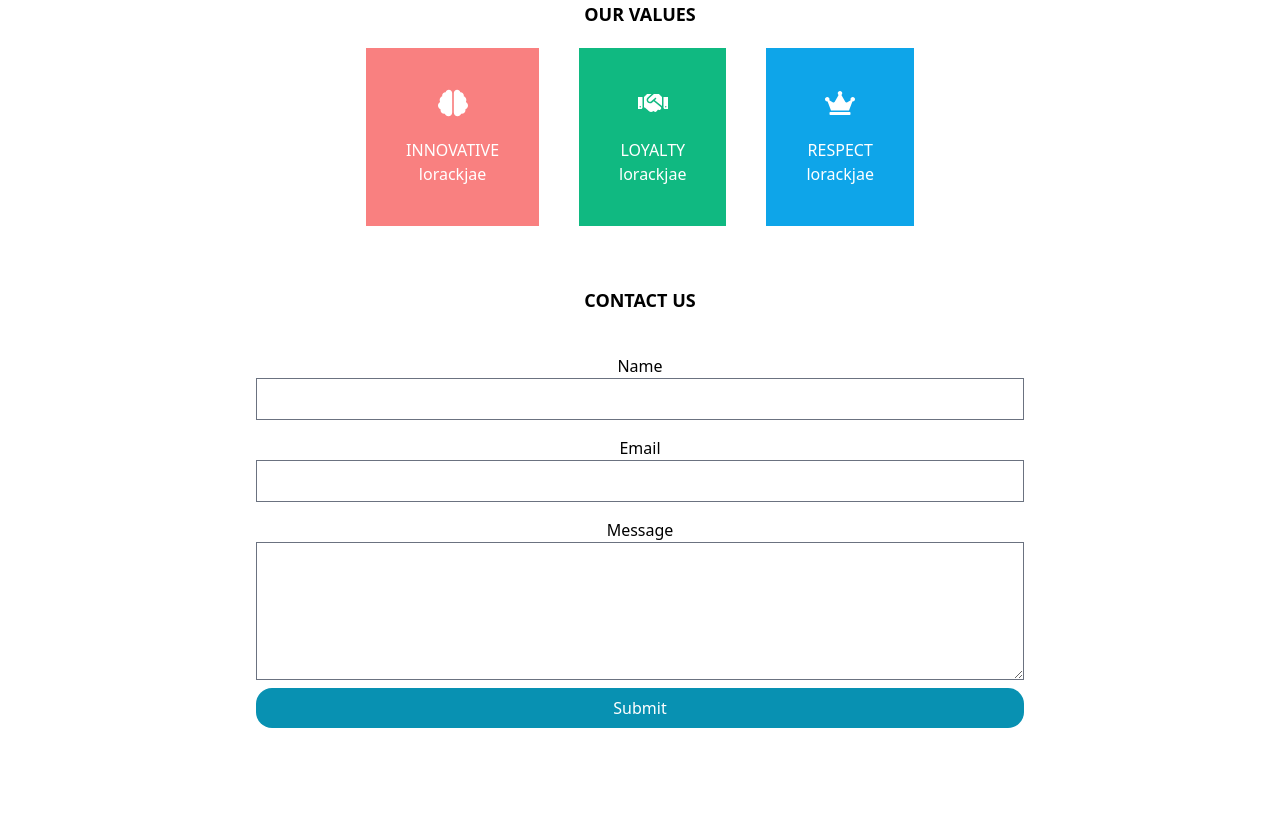
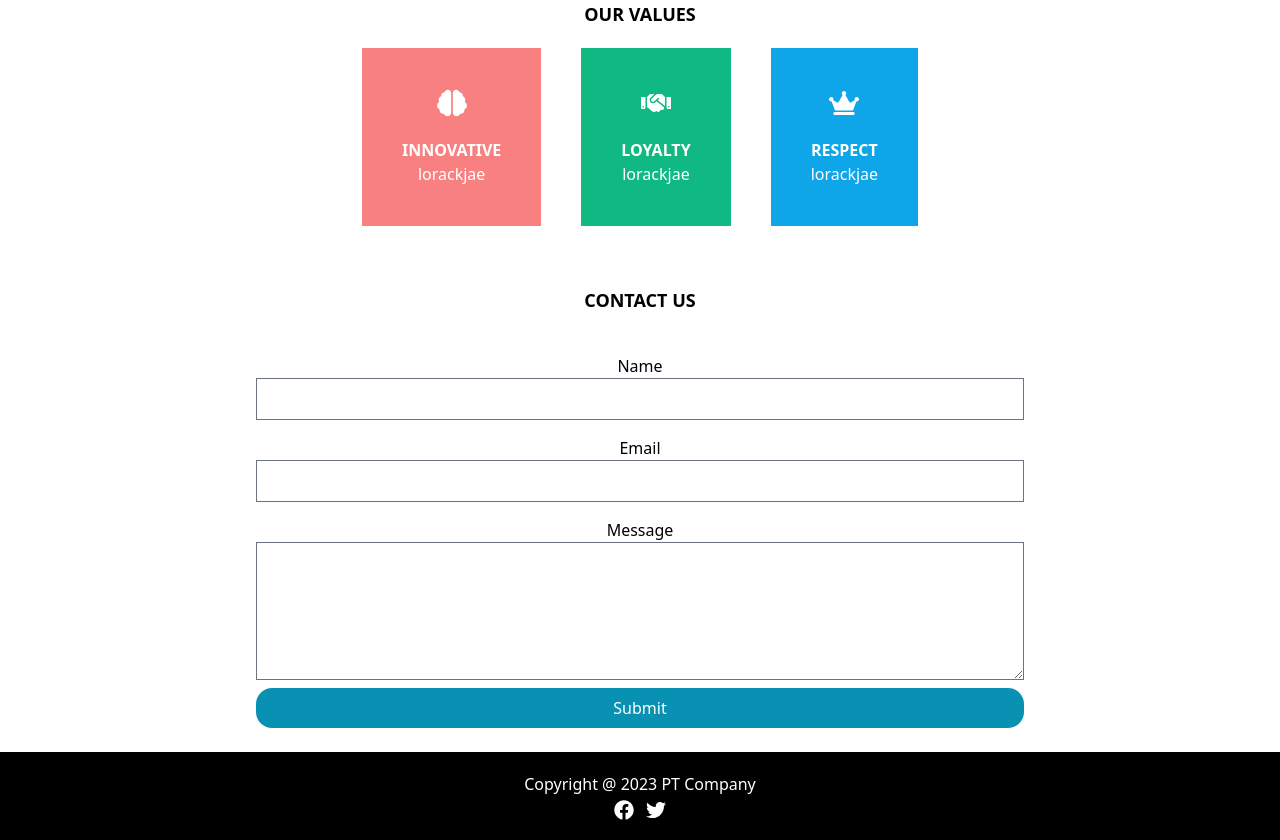
Before and after one commit to AtamMN/Company-Profile, a React (Create React App) app: page / in a window 1280 px wide. Shown: the part 780-1620 px from the top of the page. Before the commit the page ends 1516 px from the top, so only its background shows below. Built offline with nearby package versions, Linux system fonts and the light colour scheme.

Commit message:
add footer

```diff
--- a/src/App.js
+++ b/src/App.js
@@ -3,6 +3,7 @@ import Navbar from './components/Navbar';
 import Carousel from './components/Carousel';
 import Content from './components/Content';
 import Contact from './components/Contact';
+import Footer from './components/Footer';
 
 
 function App() {
@@ -12,6 +13,7 @@ function App() {
       <Carousel/>
       <Content/>
       <Contact/>
+      <Footer/>
     </div>
   );
 }
--- a/src/components/Content.jsx
+++ b/src/components/Content.jsx
@@ -8,17 +8,17 @@ function Content(){
             <div className="flex gap-10 justify-center py-5">
                 <div className="flex flex-col bg-red-400 text-white px-10 py-10 items-center">
                     <FaBrain size={30} className="mb-5"/>
-                    <h1>INNOVATIVE</h1>
+                    <h1 className="font-semibold">INNOVATIVE</h1>
                     <p>lorackjae</p>
                 </div>
                 <div className="flex flex-col bg-emerald-500 text-white px-10 py-10 items-center">
                     <FaHandshake size={30} className="mb-5"/>
-                    <h1>LOYALTY</h1>
+                    <h1 className="font-semibold">LOYALTY</h1>
                     <p className="">lorackjae</p>
                 </div>
                 <div className="flex flex-col items-center bg-sky-500 text-white px-10 py-10">
                     <FaCrown size={30} className="mb-5"/>
-                    <h1>RESPECT</h1>
+                    <h1 className="font-semibold">RESPECT</h1>
                     <p>lorackjae</p>
                 </div>
             </div>
--- a/src/components/Footer.jsx
+++ b/src/components/Footer.jsx
@@ -0,0 +1,18 @@
+import React from "react";
+import { FaDotCircle, FaFacebook, FaTwitter } from "react-icons/fa";
+
+function Footer(){
+    return(
+        <div className="w-full pt-4">
+            <div className="flex flex-col bg-black text-white py-5">
+                <p>Copyright @ 2023 PT Company</p>
+                <div className="flex justify-center gap-3 pt-1">
+                    <FaFacebook size={20}/>
+                    <FaTwitter size={20}/>
+                </div>
+            </div>
+        </div>
+    )
+}
+
+export default Footer;
```
